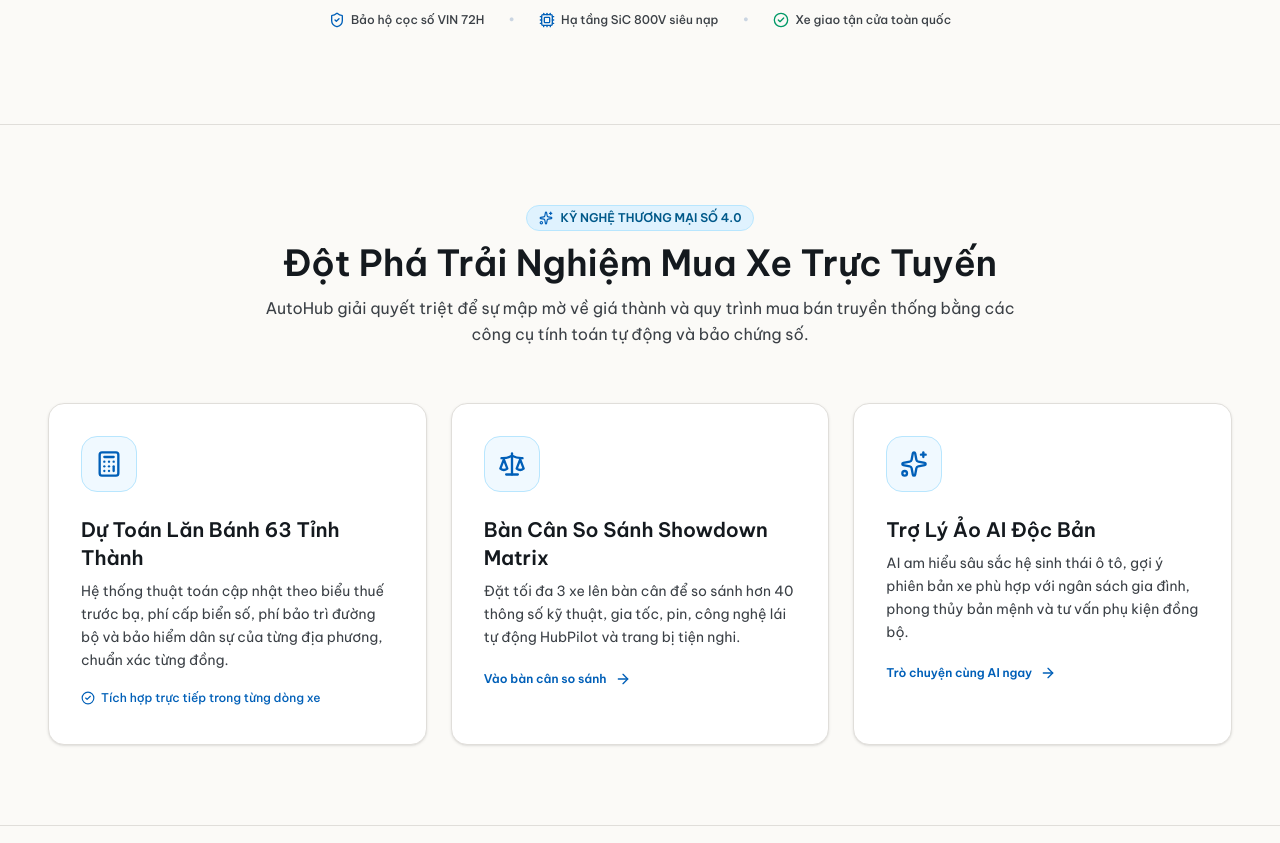
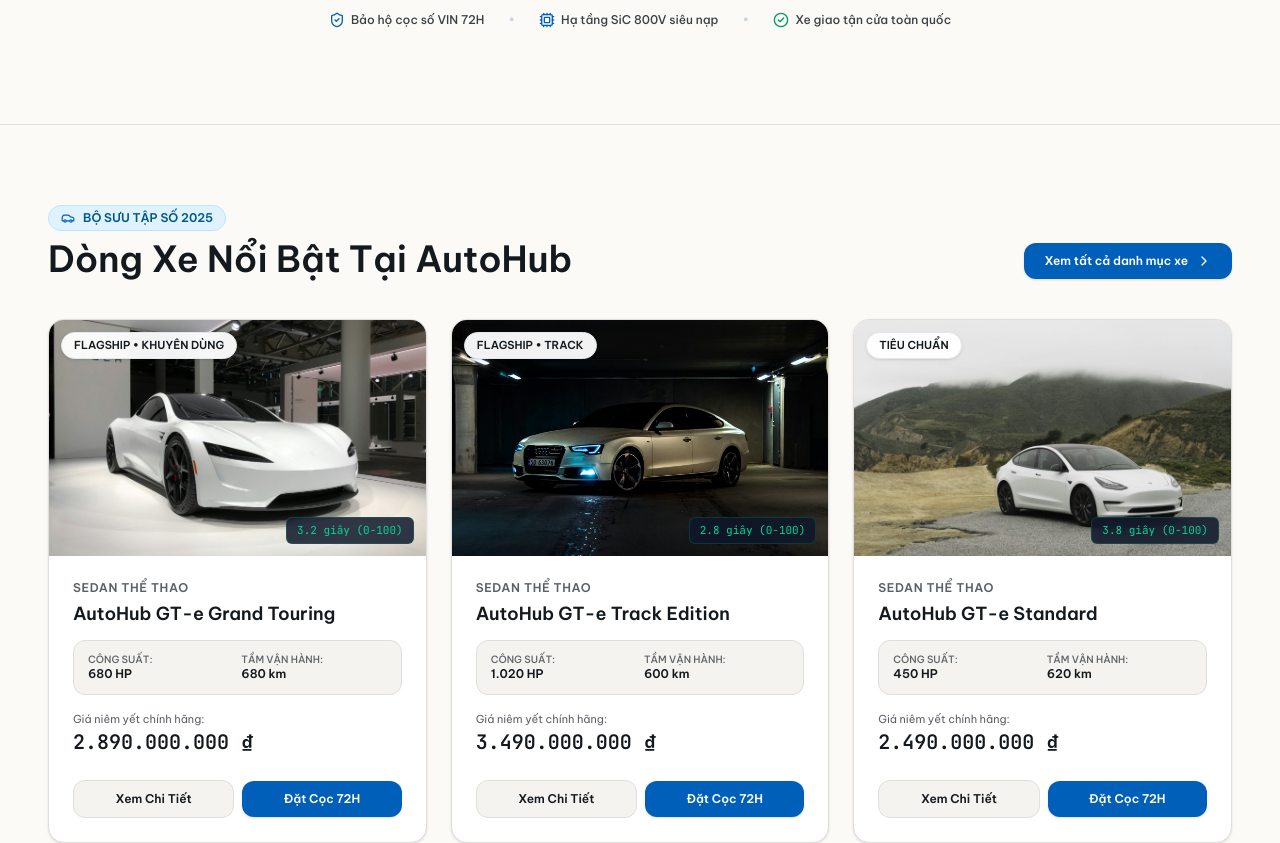
Before and after one commit to TrongDavid614/AutoHub, a React (Vite) app in the folder autohub-frontend/: page / in a window 1280 px wide. Shown: the part 900-1743 px from the top of the page. Built offline with nearby package versions, Linux system fonts and the light colour scheme; no server answers.

Commit message:
fix(landing): remove redundant pillars section from landing page

```diff
--- a/autohub-frontend/src/features/customer/pages/landing/LandingPage.tsx
+++ b/autohub-frontend/src/features/customer/pages/landing/LandingPage.tsx
@@ -346,83 +346,6 @@ export function Scene() {
       </section>
 
       {/* =========================================================================
-          SECTION 2: BỘ 3 TRỤ CỘT ĐỘT PHÁ CỦA AUTOHUB (MÀU SÁNG, CARD TRẮNG SANG TRỌNG)
-      ========================================================================== */}
-      <section className="relative z-10 py-20 px-4 sm:px-6 lg:px-12 max-w-7xl mx-auto w-full border-t border-[var(--line)]">
-        <div className="text-center max-w-3xl mx-auto mb-14">
-          <div className="inline-flex items-center gap-2 px-3 py-1 rounded-full bg-sky-100 text-sky-800 border border-sky-200 text-xs font-semibold mb-3">
-            <Sparkles className="w-3.5 h-3.5 text-[var(--accent)]" />
-            <span>KỸ NGHỆ THƯƠNG MẠI SỐ 4.0</span>
-          </div>
-          <h2 className="text-3xl sm:text-4xl font-extrabold text-[var(--text)] mb-3">
-            Đột Phá Trải Nghiệm Mua Xe Trực Tuyến
-          </h2>
-          <p className="text-[var(--text-secondary)] text-sm sm:text-base leading-relaxed">
-            AutoHub giải quyết triệt để sự mập mờ về giá thành và quy trình mua bán truyền thống bằng các công cụ tính toán tự động và bảo chứng số.
-          </p>
-        </div>
-
-        <div className="grid grid-cols-1 md:grid-cols-3 gap-6">
-          {/* Trụ cột 1: Dự toán chi phí lăn bánh */}
-          <div className="p-8 rounded-2xl bg-[var(--surface)] border border-[var(--line)] hover:border-sky-300 shadow-sm hover:shadow-md transition-all duration-300 group hover:-translate-y-1">
-            <div className="w-14 h-14 rounded-2xl bg-sky-50 border border-sky-200 flex items-center justify-center text-[var(--accent)] mb-6 group-hover:scale-105 transition-transform">
-              <Calculator className="w-7 h-7" />
-            </div>
-            <h3 className="text-xl font-bold text-[var(--text)] mb-2 group-hover:text-[var(--accent)] transition-colors">
-              Dự Toán Lăn Bánh 63 Tỉnh Thành
-            </h3>
-            <p className="text-[var(--text-secondary)] text-sm leading-relaxed mb-4">
-              Hệ thống thuật toán cập nhật theo biểu thuế trước bạ, phí cấp biển số, phí bảo trì đường bộ và bảo hiểm dân sự của từng địa phương, chuẩn xác từng đồng.
-            </p>
-            <div className="inline-flex items-center gap-1.5 text-xs text-[var(--accent)] font-medium">
-              <CheckCircle2 className="w-3.5 h-3.5" />
-              <span>Tích hợp trực tiếp trong từng dòng xe</span>
-            </div>
-          </div>
-
-          {/* Trụ cột 2: Bàn Cân So Sánh */}
-          <div className="p-8 rounded-2xl bg-[var(--surface)] border border-[var(--line)] hover:border-sky-300 shadow-sm hover:shadow-md transition-all duration-300 group hover:-translate-y-1">
-            <div className="w-14 h-14 rounded-2xl bg-sky-50 border border-sky-200 flex items-center justify-center text-[var(--accent)] mb-6 group-hover:scale-105 transition-transform">
-              <Scale className="w-7 h-7" />
-            </div>
-            <h3 className="text-xl font-bold text-[var(--text)] mb-2 group-hover:text-[var(--accent)] transition-colors">
-              Bàn Cân So Sánh Showdown Matrix
-            </h3>
-            <p className="text-[var(--text-secondary)] text-sm leading-relaxed mb-4">
-              Đặt tối đa 3 xe lên bàn cân để so sánh hơn 40 thông số kỹ thuật, gia tốc, pin, công nghệ lái tự động HubPilot và trang bị tiện nghi.
-            </p>
-            <button
-              onClick={() => handleGeneralNavigate('/car-comparison')}
-              className="inline-flex items-center gap-2 text-xs font-bold text-[var(--accent)] hover:text-sky-700 transition-colors cursor-pointer"
-            >
-              <span>Vào bàn cân so sánh</span>
-              <ArrowRight className="w-4 h-4 group-hover:translate-x-1 transition-transform" />
-            </button>
-          </div>
-
-          {/* Trụ cột 3: AI Consultant */}
-          <div className="p-8 rounded-2xl bg-[var(--surface)] border border-[var(--line)] hover:border-sky-300 shadow-sm hover:shadow-md transition-all duration-300 group hover:-translate-y-1">
-            <div className="w-14 h-14 rounded-2xl bg-sky-50 border border-sky-200 flex items-center justify-center text-[var(--accent)] mb-6 group-hover:scale-105 transition-transform">
-              <Sparkles className="w-7 h-7" />
-            </div>
-            <h3 className="text-xl font-bold text-[var(--text)] mb-2 group-hover:text-[var(--accent)] transition-colors">
-              Trợ Lý Ảo AI Độc Bản
-            </h3>
-            <p className="text-[var(--text-secondary)] text-sm leading-relaxed mb-4">
-              AI am hiểu sâu sắc hệ sinh thái ô tô, gợi ý phiên bản xe phù hợp với ngân sách gia đình, phong thủy bản mệnh và tư vấn phụ kiện đồng bộ.
-            </p>
-            <button
-              onClick={() => handleGeneralNavigate('/ai-consultant')}
-              className="inline-flex items-center gap-2 text-xs font-bold text-[var(--accent)] hover:text-sky-700 transition-colors cursor-pointer"
-            >
-              <span>Trò chuyện cùng AI ngay</span>
-              <ArrowRight className="w-4 h-4 group-hover:translate-x-1 transition-transform" />
-            </button>
-          </div>
-        </div>
-      </section>
-
-      {/* =========================================================================
           SECTION 3: BỘ SƯU TẬP XE TIÊU BIỂU (SHOWROOM SHOWCASE - LIGHT CARDS)
       ========================================================================== */}
       <section className="relative z-10 py-20 px-4 sm:px-6 lg:px-12 max-w-7xl mx-auto w-full border-t border-[var(--line)]">
```
